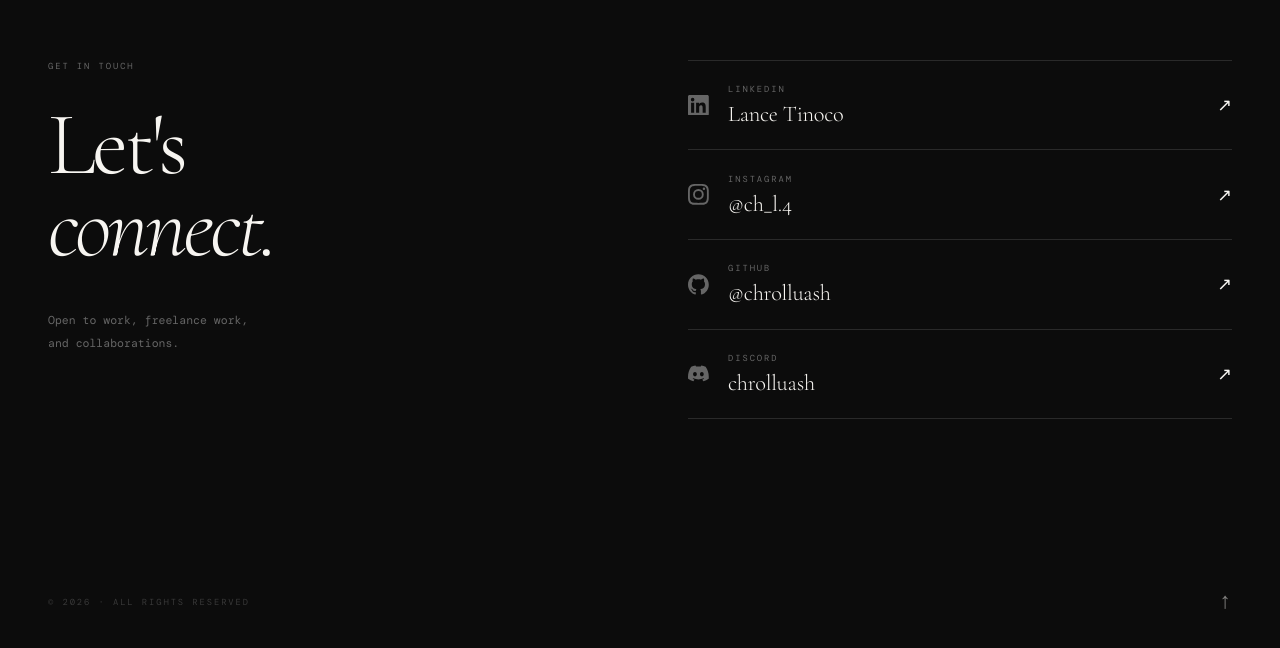
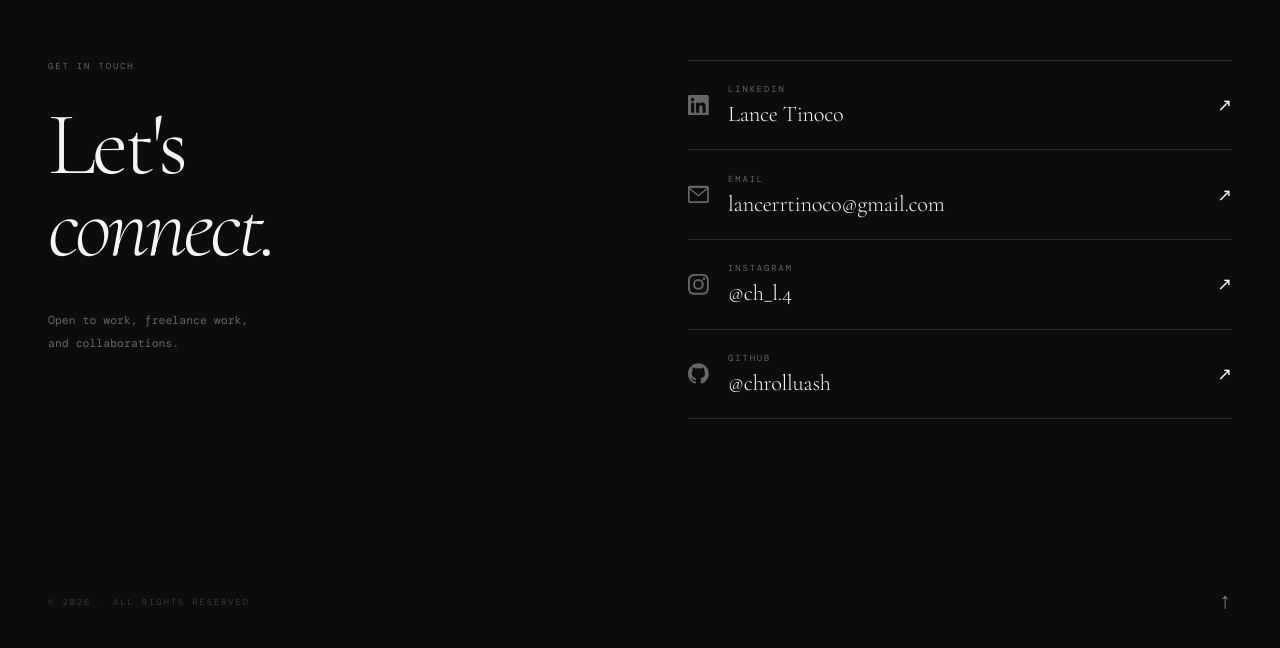
Before and after one commit to chrolluash/lancetinoco-web-portfolio, a Vue app: page / in a window 1280 px wide. Shown: the part 3598-4246 px from the top of the page. Built offline with nearby package versions, Linux system fonts and the light colour scheme; a web font is replaced by a local one.

Commit message:
contact section update

```diff
--- a/src/components/ContactSection.vue
+++ b/src/components/ContactSection.vue
@@ -51,6 +51,12 @@ const links = [
     svg: `<svg viewBox="0 0 24 24" fill="currentColor" xmlns="http://www.w3.org/2000/svg"><path d="M20.447 20.452h-3.554v-5.569c0-1.328-.027-3.037-1.852-3.037-1.853 0-2.136 1.445-2.136 2.939v5.667H9.351V9h3.414v1.561h.046c.477-.9 1.637-1.85 3.37-1.85 3.601 0 4.267 2.37 4.267 5.455v6.286zM5.337 7.433a2.062 2.062 0 0 1-2.063-2.065 2.064 2.064 0 1 1 2.063 2.065zm1.782 13.019H3.555V9h3.564v11.452zM22.225 0H1.771C.792 0 0 .774 0 1.729v20.542C0 23.227.792 24 1.771 24h20.451C23.2 24 24 23.227 24 22.271V1.729C24 .774 23.2 0 22.222 0h.003z"/></svg>`,
   },
   {
+  label: 'Email',
+  value: 'lancerrtinoco@gmail.com',
+  href: 'https://mail.google.com/mail/?view=cm&fs=1&to=lancerrtinoco@gmail.com',
+  svg: `<svg viewBox="0 0 24 24" fill="currentColor" xmlns="http://www.w3.org/2000/svg"><path d="M0 4c0-1.1.9-2 2-2h20c1.1 0 2 .9 2 2v16c0 1.1-.9 2-2 2H2c-1.1 0-2-.9-2-2V4zm2.5.5L12 12.5l9.5-8H2.5zM22 6.3l-9.4 7.9a1 1 0 0 1-1.28 0L2 6.3V20h20V6.3z"/></svg>`,
+  },
+  {
     label: 'Instagram',
     value: '@ch_l.4',
     href: 'https://www.instagram.com/ch_l.4/',
@@ -61,12 +67,6 @@ const links = [
     value: '@chrolluash',
     href: 'https://github.com/chrolluash',
     svg: `<svg viewBox="0 0 24 24" fill="currentColor" xmlns="http://www.w3.org/2000/svg"><path d="M12 .297c-6.63 0-12 5.373-12 12 0 5.303 3.438 9.8 8.205 11.385.6.113.82-.258.82-.577 0-.285-.01-1.04-.015-2.04-3.338.724-4.042-1.61-4.042-1.61C4.422 18.07 3.633 17.7 3.633 17.7c-1.087-.744.084-.729.084-.729 1.205.084 1.838 1.236 1.838 1.236 1.07 1.835 2.809 1.305 3.495.998.108-.776.417-1.305.76-1.605-2.665-.3-5.466-1.332-5.466-5.93 0-1.31.465-2.38 1.235-3.22-.135-.303-.54-1.523.105-3.176 0 0 1.005-.322 3.3 1.23.96-.267 1.98-.399 3-.405 1.02.006 2.04.138 3 .405 2.28-1.552 3.285-1.23 3.285-1.23.645 1.653.24 2.873.12 3.176.765.84 1.23 1.91 1.23 3.22 0 4.61-2.805 5.625-5.475 5.92.42.36.81 1.096.81 2.22 0 1.606-.015 2.896-.015 3.286 0 .315.21.69.825.57C20.565 22.092 24 17.592 24 12.297c0-6.627-5.373-12-12-12"/></svg>`,
-  },
-  {
-    label: 'Discord',
-    value: 'chrolluash',
-    href: 'https://discord.gg/chrolluash',
-    svg: `<svg viewBox="0 0 24 24" fill="currentColor" xmlns="http://www.w3.org/2000/svg"><path d="M20.317 4.37a19.791 19.791 0 0 0-4.885-1.515.074.074 0 0 0-.079.037c-.21.375-.444.864-.608 1.25a18.27 18.27 0 0 0-5.487 0 12.64 12.64 0 0 0-.617-1.25.077.077 0 0 0-.079-.037A19.736 19.736 0 0 0 3.677 4.37a.07.07 0 0 0-.032.027C.533 9.046-.32 13.58.099 18.057a.082.082 0 0 0 .031.057 19.9 19.9 0 0 0 5.993 3.03.078.078 0 0 0 .084-.028 14.09 14.09 0 0 0 1.226-1.994.076.076 0 0 0-.041-.106 13.107 13.107 0 0 1-1.872-.892.077.077 0 0 1-.008-.128 10.2 10.2 0 0 0 .372-.292.074.074 0 0 1 .077-.01c3.928 1.793 8.18 1.793 12.062 0a.074.074 0 0 1 .078.01c.12.098.246.198.373.292a.077.077 0 0 1-.006.127 12.299 12.299 0 0 1-1.873.892.077.077 0 0 0-.041.107c.36.698.772 1.362 1.225 1.993a.076.076 0 0 0 .084.028 19.839 19.839 0 0 0 6.002-3.03.077.077 0 0 0 .032-.054c.5-5.177-.838-9.674-3.549-13.66a.061.061 0 0 0-.031-.03zM8.02 15.33c-1.183 0-2.157-1.085-2.157-2.419 0-1.333.956-2.419 2.157-2.419 1.21 0 2.176 1.096 2.157 2.42 0 1.333-.956 2.418-2.157 2.418zm7.975 0c-1.183 0-2.157-1.085-2.157-2.419 0-1.333.955-2.419 2.157-2.419 1.21 0 2.176 1.096 2.157 2.42 0 1.333-.946 2.418-2.157 2.418z"/></svg>`,
   },
 ]
 </script>
```
